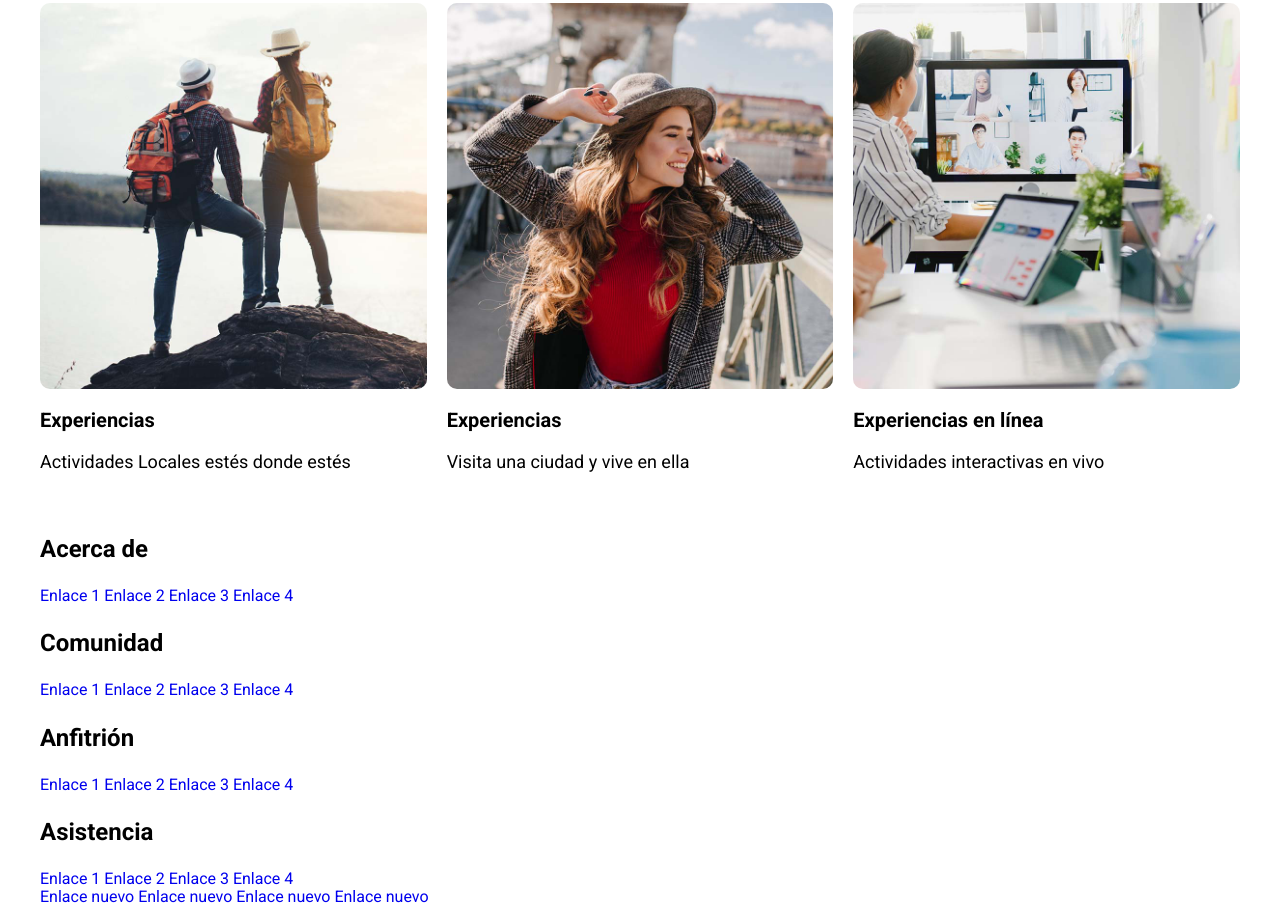
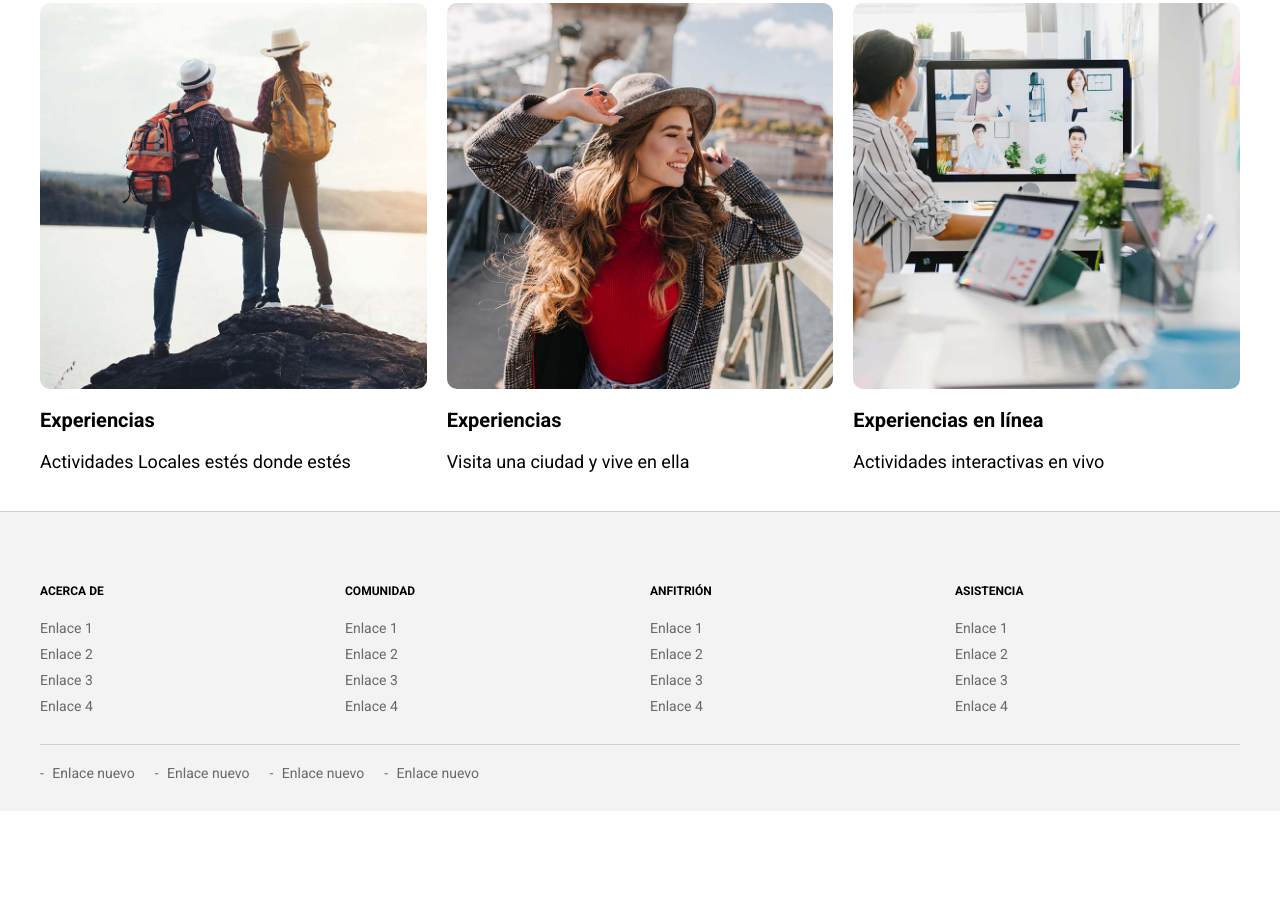
Before and after one commit to dauncosaciar/airbnb-app, a website: page index.html in a window 1280 px wide. Shown: the part 2312-3219 px from the top of the page. After the commit the page ends 3123 px from the top, so only its background shows below. Drawn offline with nearby package versions, Linux system fonts and the light colour scheme; files that its build step writes are made by us from their sources; files whose address does not match are found by name.

Commit message:
add footer section css code

```diff
--- a/src/scss/app.scss
+++ b/src/scss/app.scss
@@ -1,3 +1,4 @@
 @use "base";
 @use "ui/header";
 @use "ui/content";
+@use "ui/footer";
--- /dev/null
+++ b/src/scss/ui/footer/_footer.scss
@@ -0,0 +1,55 @@
+@use "sass:color";
+@use "base/variables" as v;
+@use "base/mixins" as m;
+
+/* Footer */
+.footer {
+  background-color: color.adjust(v.$light-grey, $lightness: 7%);
+  border-top: 1px solid color.adjust(v.$grey, $lightness: 40%);
+  padding-top: 5rem;
+
+  &__grid {
+    @include m.tablet {
+      @include m.grid(2, 2rem);
+    }
+
+    @include m.desktop {
+      @include m.grid(4, 2rem);
+    }
+  }
+
+  &__heading {
+    text-transform: uppercase;
+    font-size: 1.2rem;
+  }
+
+  &__link {
+    display: block;
+    color: v.$grey;
+    font-size: 1.4rem;
+    margin-bottom: 1rem;
+  }
+
+  &__bar {
+    border-top: 1px solid color.adjust(v.$grey, $lightness: 40%);
+    margin-top: 2rem;
+    padding: 2rem 0;
+  }
+
+  &__navigation-bar {
+    display: flex;
+    flex-direction: column;
+
+    @include m.tablet {
+      flex-direction: row;
+      gap: 2rem;
+    }
+  }
+
+  &__link--bar {
+    &::before {
+      content: " - ";
+      margin-right: 0.5rem;
+    }
+  }
+}
--- /dev/null
+++ b/src/scss/ui/footer/_index.scss
@@ -0,0 +1 @@
+@forward "footer";
```
